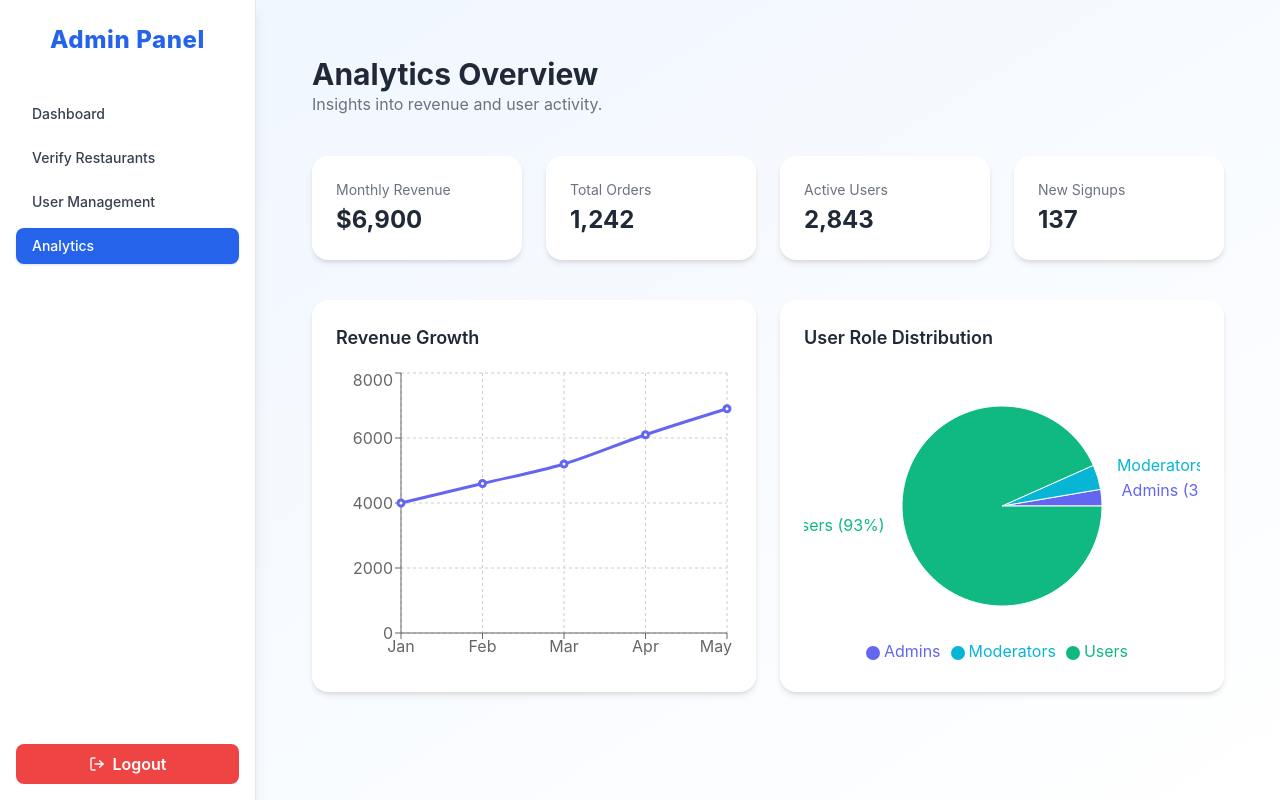
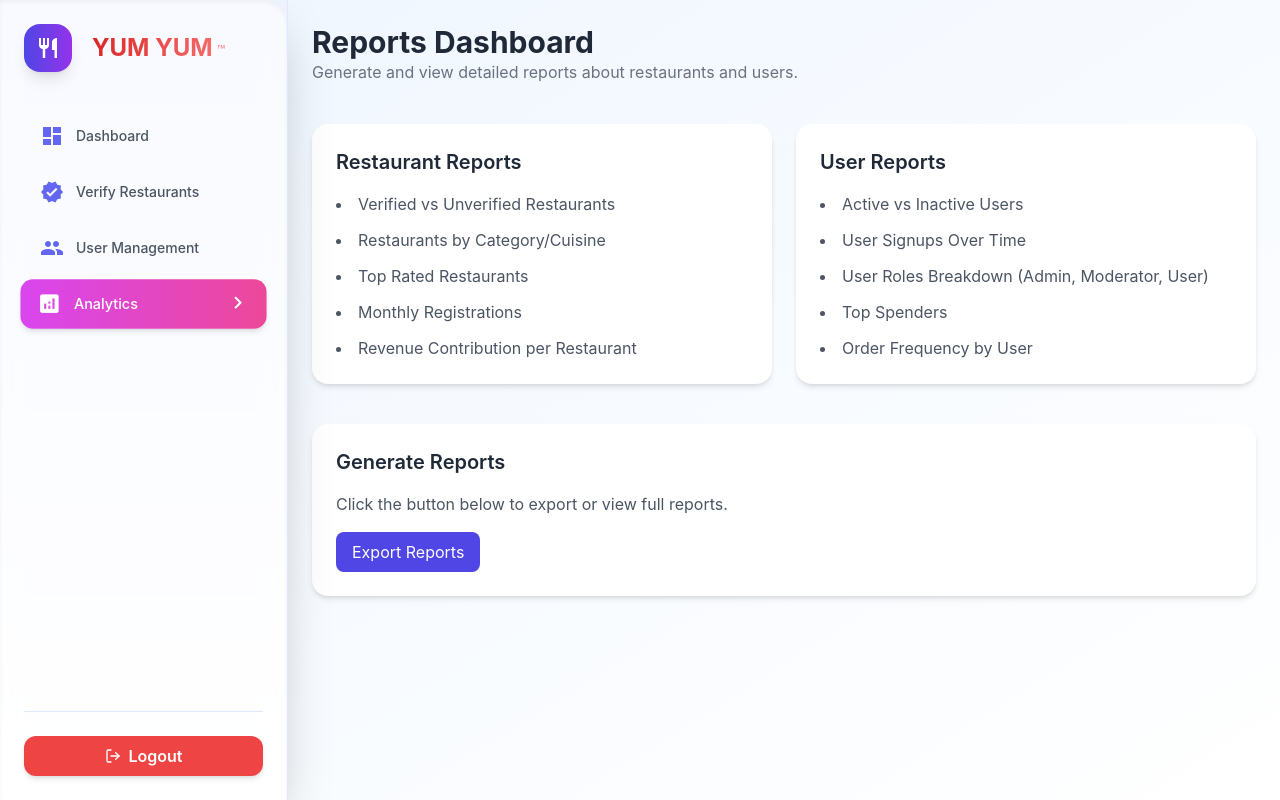
Before and after one commit to Susadi11/Distributed-Systems-Microservices-Assignment, a React (Create React App) app in the folder frontend-admin/: page /admin/analytics in a window 1280 px wide. Built offline with nearby package versions, Linux system fonts and the light colour scheme; sample sign-in values are in the browser's storage.

Commit message:
ui changes

```diff
--- a/frontend-admin/src/components/Sidebar.js
+++ b/frontend-admin/src/components/Sidebar.js
@@ -31,7 +31,7 @@ function Sidebar() {
         <div className="h-12 w-12 bg-gradient-to-r from-indigo-600 to-purple-600 rounded-2xl flex items-center justify-center mr-3 shadow-lg">
           <span className="material-icons text-white text-2xl">restaurant</span>
         </div>
-        <h1 className="text-2xl font-extrabold bg-gradient-to-r from-indigo-600 to-purple-600 text-transparent bg-clip-text tracking-tight">
+        <h1 className="text-2xl font-extrabold bg-gradient-to-r from-indigo-600 to-blue-800 text-transparent bg-clip-text tracking-tight">
           FoodAdmin
         </h1>
       </div>
--- a/frontend-admin/src/pages/AdminDashboard.js
+++ b/frontend-admin/src/pages/AdminDashboard.js
@@ -1,48 +1,92 @@
-import React from "react";
-import { Outlet, NavLink } from "react-router-dom";
+import React, { useEffect } from "react";
+import { Outlet, NavLink, useLocation } from "react-router-dom";
 import { motion } from "framer-motion";
 import { LogOut } from "lucide-react";
+import { Link } from "react-router-dom";
+
+const navItems = [
+  { to: "dashboard", label: "Dashboard", icon: "dashboard", color: "from-purple-500 to-indigo-500" },
+  { to: "verify-restaurants", label: "Verify Restaurants", icon: "verified", color: "from-emerald-500 to-teal-500" },
+  { to: "users", label: "User Management", icon: "people", color: "from-amber-500 to-orange-500" },
+  { to: "analytics", label: "Analytics", icon: "analytics", color: "from-fuchsia-500 to-pink-500" },
+];
 
 const AdminDashboard = () => {
+  const location = useLocation();
+
+  useEffect(() => {
+    const link = document.createElement("link");
+    link.href = "https://fonts.googleapis.com/icon?family=Material+Icons";
+    link.rel = "stylesheet";
+    document.head.appendChild(link);
+  }, []);
+
   return (
     <div className="flex h-screen bg-gradient-to-br from-blue-50 to-white">
       {/* Sidebar */}
-      <aside className="w-64 bg-white shadow-lg border-r border-gray-200 flex flex-col justify-between">
-        <div>
-          <div className="p-6 text-2xl font-extrabold text-center text-blue-600 tracking-wide">
-            Admin Panel
+      <aside className="w-72 h-full bg-gradient-to-b from-indigo-50 to-white p-6 shadow-2xl flex flex-col border-r border-indigo-100 relative z-10">
+        {/* Glow overlay */}
+        <div className="absolute inset-0 bg-white bg-opacity-60 backdrop-blur-md rounded-tr-3xl shadow-inner z-0 pointer-events-none" />
+
+        {/* Logo Section */}
+        <div className="flex items-center mb-10 relative z-10">
+          <div className="h-12 w-12 bg-gradient-to-r from-indigo-600 to-purple-600 rounded-2xl flex items-center justify-center mr-3 shadow-lg">
+            <span className="material-icons text-white text-2xl">restaurant</span>
           </div>
-          <nav className="flex flex-col p-4 space-y-2 text-sm font-medium">
-            {[
-              { to: "dashboard", label: "Dashboard" },
-              { to: "verify-restaurants", label: "Verify Restaurants" },
-              { to: "users", label: "User Management" },
-              { to: "analytics", label: "Analytics" },
-            ].map(({ to, label }) => (
-              <NavLink
-                key={to}
-                to={to}
-                className={({ isActive }) =>
-                  `px-4 py-2 rounded-lg transition-colors duration-300 ${
-                    isActive
-                      ? "bg-blue-600 text-white shadow"
-                      : "text-gray-700 hover:bg-blue-100 hover:text-blue-700"
-                  }`
-                }
-              >
-                {label}
-              </NavLink>
-            ))}
-          </nav>
+           {/* Logo */}
+           <div className="flex-shrink-0 pl-2">
+                        <Link to="/" className="flex items-center">
+                            <span className="text-2xl font-bold bg-gradient-to-r from-red-600 to-red-400 bg-clip-text text-transparent">
+                                YUM YUM
+                                <span className="font-light text-sm ml-1">&trade;</span>
+                            </span>
+                        </Link>
+                    </div>
         </div>
 
-        <div className="p-4">
+        {/* Navigation */}
+        <nav className="flex-1 relative z-10">
+          <ul className="space-y-2">
+            {navItems.map((item) => {
+              const isActive = location.pathname.includes(item.to);
+
+              return (
+                <li key={item.to} className="group transition-all duration-300">
+                  <NavLink
+                    to={item.to}
+                    className={`flex items-center px-4 py-3 rounded-xl transition-all duration-300 ${
+                      isActive
+                        ? `bg-gradient-to-r ${item.color} text-white font-semibold shadow-md scale-[1.03]`
+                        : "text-gray-600 hover:bg-indigo-100 hover:text-indigo-700 hover:shadow-md"
+                    }`}
+                  >
+                    <span
+                      className={`material-icons mr-3 text-lg transition-colors ${
+                        isActive ? "text-white" : "text-indigo-500 group-hover:text-indigo-600"
+                      }`}
+                    >
+                      {item.icon}
+                    </span>
+                    <span className="flex-1 text-sm font-medium">{item.label}</span>
+
+                    {isActive && (
+                      <span className="material-icons text-white ml-2 text-sm animate-bounce">chevron_right</span>
+                    )}
+                  </NavLink>
+                </li>
+              );
+            })}
+          </ul>
+        </nav>
+
+        {/* Logout Section */}
+        <div className="mt-auto pt-6 border-t border-indigo-100 relative z-10">
           <button
             onClick={() => {
               localStorage.removeItem("isAdmin");
               window.location.href = "/admin/login";
             }}
-            className="w-full flex items-center justify-center gap-2 bg-red-500 hover:bg-red-600 text-white font-semibold px-4 py-2 rounded-lg transition-all duration-200"
+            className="w-full flex items-center justify-center gap-2 bg-red-500 hover:bg-red-600 text-white font-semibold px-4 py-2 rounded-xl shadow-md transition-all duration-300"
           >
             <LogOut className="w-4 h-4" />
             Logout
--- a/frontend-admin/src/pages/Analytics.js
+++ b/frontend-admin/src/pages/Analytics.js
@@ -1,109 +1,48 @@
 import React from "react";
-import {
-  LineChart,
-  Line,
-  XAxis,
-  YAxis,
-  CartesianGrid,
-  Tooltip,
-  ResponsiveContainer,
-  PieChart,
-  Pie,
-  Cell,
-  Legend,
-} from "recharts";
-
-const revenueData = [
-  { name: "Jan", revenue: 4000 },
-  { name: "Feb", revenue: 4600 },
-  { name: "Mar", revenue: 5200 },
-  { name: "Apr", revenue: 6100 },
-  { name: "May", revenue: 6900 },
-];
-
-const userDistribution = [
-  { name: "Admins", value: 8 },
-  { name: "Moderators", value: 12 },
-  { name: "Users", value: 280 },
-];
-
-const COLORS = ["#6366F1", "#06B6D4", "#10B981"];
 
 function Analytics() {
   return (
-    <div className="p-6 md:p-8 space-y-10">
+    <div className="h-full flex flex-col space-y-10">
+      {/* Page Header */}
       <div>
-        <h1 className="text-3xl font-bold text-gray-800">Analytics Overview</h1>
-        <p className="text-gray-500">Insights into revenue and user activity.</p>
+        <h1 className="text-3xl font-bold text-gray-800">Reports Dashboard</h1>
+        <p className="text-gray-500">Generate and view detailed reports about restaurants and users.</p>
       </div>
 
-      {/* Summary Cards */}
-      <div className="grid grid-cols-1 sm:grid-cols-2 lg:grid-cols-4 gap-6">
+      {/* Reports Section */}
+      <div className="grid grid-cols-1 lg:grid-cols-2 gap-6">
+        {/* Restaurant Reports */}
         <div className="bg-white rounded-2xl shadow-md p-6">
-          <h2 className="text-gray-500 text-sm">Monthly Revenue</h2>
-          <p className="text-2xl font-bold text-gray-800 mt-1">$6,900</p>
+          <h2 className="text-xl font-semibold text-gray-800 mb-4">Restaurant Reports</h2>
+          <ul className="space-y-3 text-gray-600 list-disc list-inside">
+            <li>Verified vs Unverified Restaurants</li>
+            <li>Restaurants by Category/Cuisine</li>
+            <li>Top Rated Restaurants</li>
+            <li>Monthly Registrations</li>
+            <li>Revenue Contribution per Restaurant</li>
+          </ul>
         </div>
+
+        {/* User Reports */}
         <div className="bg-white rounded-2xl shadow-md p-6">
-          <h2 className="text-gray-500 text-sm">Total Orders</h2>
-          <p className="text-2xl font-bold text-gray-800 mt-1">1,242</p>
-        </div>
-        <div className="bg-white rounded-2xl shadow-md p-6">
-          <h2 className="text-gray-500 text-sm">Active Users</h2>
-          <p className="text-2xl font-bold text-gray-800 mt-1">2,843</p>
-        </div>
-        <div className="bg-white rounded-2xl shadow-md p-6">
-          <h2 className="text-gray-500 text-sm">New Signups</h2>
-          <p className="text-2xl font-bold text-gray-800 mt-1">137</p>
+          <h2 className="text-xl font-semibold text-gray-800 mb-4">User Reports</h2>
+          <ul className="space-y-3 text-gray-600 list-disc list-inside">
+            <li>Active vs Inactive Users</li>
+            <li>User Signups Over Time</li>
+            <li>User Roles Breakdown (Admin, Moderator, User)</li>
+            <li>Top Spenders</li>
+            <li>Order Frequency by User</li>
+          </ul>
         </div>
       </div>
 
-      {/* Charts Section */}
-      <div className="grid grid-cols-1 lg:grid-cols-2 gap-6">
-        {/* Line Chart */}
-        <div className="bg-white rounded-2xl shadow-md p-6">
-          <h3 className="text-lg font-semibold text-gray-800 mb-4">Revenue Growth</h3>
-          <ResponsiveContainer width="100%" height={300}>
-            <LineChart data={revenueData}>
-              <CartesianGrid strokeDasharray="3 3" />
-              <XAxis dataKey="name" />
-              <YAxis />
-              <Tooltip />
-              <Line
-                type="monotone"
-                dataKey="revenue"
-                stroke="#6366F1"
-                strokeWidth={3}
-              />
-            </LineChart>
-          </ResponsiveContainer>
-        </div>
-
-        {/* Pie Chart */}
-        <div className="bg-white rounded-2xl shadow-md p-6">
-          <h3 className="text-lg font-semibold text-gray-800 mb-4">User Role Distribution</h3>
-          <ResponsiveContainer width="100%" height={300}>
-            <PieChart>
-              <Pie
-                data={userDistribution}
-                cx="50%"
-                cy="50%"
-                labelLine={false}
-                outerRadius={100}
-                fill="#8884d8"
-                dataKey="value"
-                label={({ name, percent }) =>
-                  `${name} (${(percent * 100).toFixed(0)}%)`
-                }
-              >
-                {userDistribution.map((entry, index) => (
-                  <Cell key={`cell-${index}`} fill={COLORS[index % COLORS.length]} />
-                ))}
-              </Pie>
-              <Legend />
-              <Tooltip />
-            </PieChart>
-          </ResponsiveContainer>
-        </div>
+      {/* Placeholder for Future Data Table or Export */}
+      <div className="bg-white rounded-2xl shadow-md p-6">
+        <h2 className="text-xl font-semibold text-gray-800 mb-4">Generate Reports</h2>
+        <p className="text-gray-600 mb-4">Click the button below to export or view full reports.</p>
+        <button className="bg-indigo-600 text-white px-4 py-2 rounded-lg hover:bg-indigo-700 transition duration-200">
+          Export Reports
+        </button>
       </div>
     </div>
   );
--- a/frontend-admin/src/pages/RestaurantVerification.js
+++ b/frontend-admin/src/pages/RestaurantVerification.js
@@ -107,7 +107,7 @@ const RestaurantVerification = () => {
   return (
     <div className="h-full flex flex-col">
       <div className="mb-6">
-        <h2 className="text-2xl font-bold">Restaurant Verification</h2>
+        <h2 className="text-3xl font-bold">Restaurant Verification</h2>
         <p className="text-gray-600">Verify restaurant applications before they can join the platform</p>
       </div>
 
--- a/frontend-admin/src/pages/UserManagement.js
+++ b/frontend-admin/src/pages/UserManagement.js
@@ -72,7 +72,7 @@ function UserManagement() {
   };
 
   return (
-    <div className="p-6 md:p-8 space-y-8">
+    <div className="space-y-8 h-full flex flex-col">
       <div>
         <h1 className="text-3xl font-bold text-gray-800">User Management</h1>
         <p className="text-gray-500">
```
Also changed, not shown: frontend-admin/src/Home.js (+5 -8 lines), frontend-admin/src/components/Header.js (+13 -15 lines).
